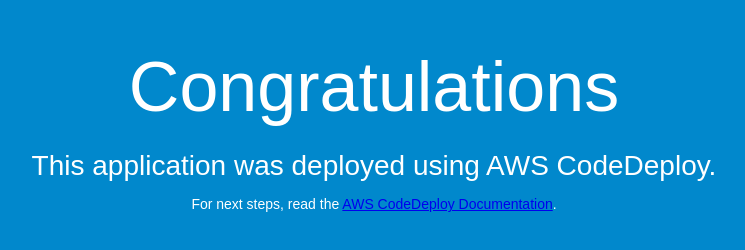
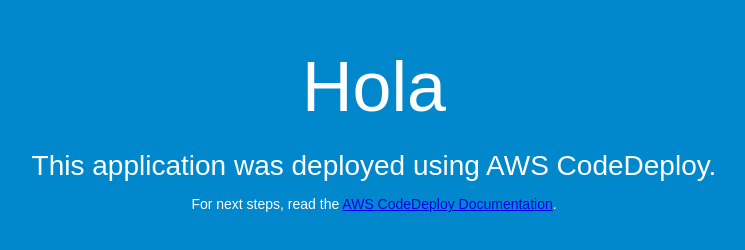
Before and after one commit to abhinaypal98/lab1rpo, a plain HTML site: page index.html in a window 1280 px wide. Shown: the whole page, without its empty margins (266-1011 px from the left). Drawn offline with Linux system fonts and the light colour scheme.

Commit message:
Update index.html

```diff
--- a/index.html
+++ b/index.html
@@ -26,7 +26,7 @@
 </head>
 <body>
   <div align="center">
-    <h1>Congratulations</h1>
+    <h1>Hola</h1>
     <h2>This application was deployed using AWS CodeDeploy.</h2>
     <p>For next steps, read the <a href="http://aws.amazon.com/documentation/codedeploy">AWS CodeDeploy Documentation</a>.</p>
   </div>
```
